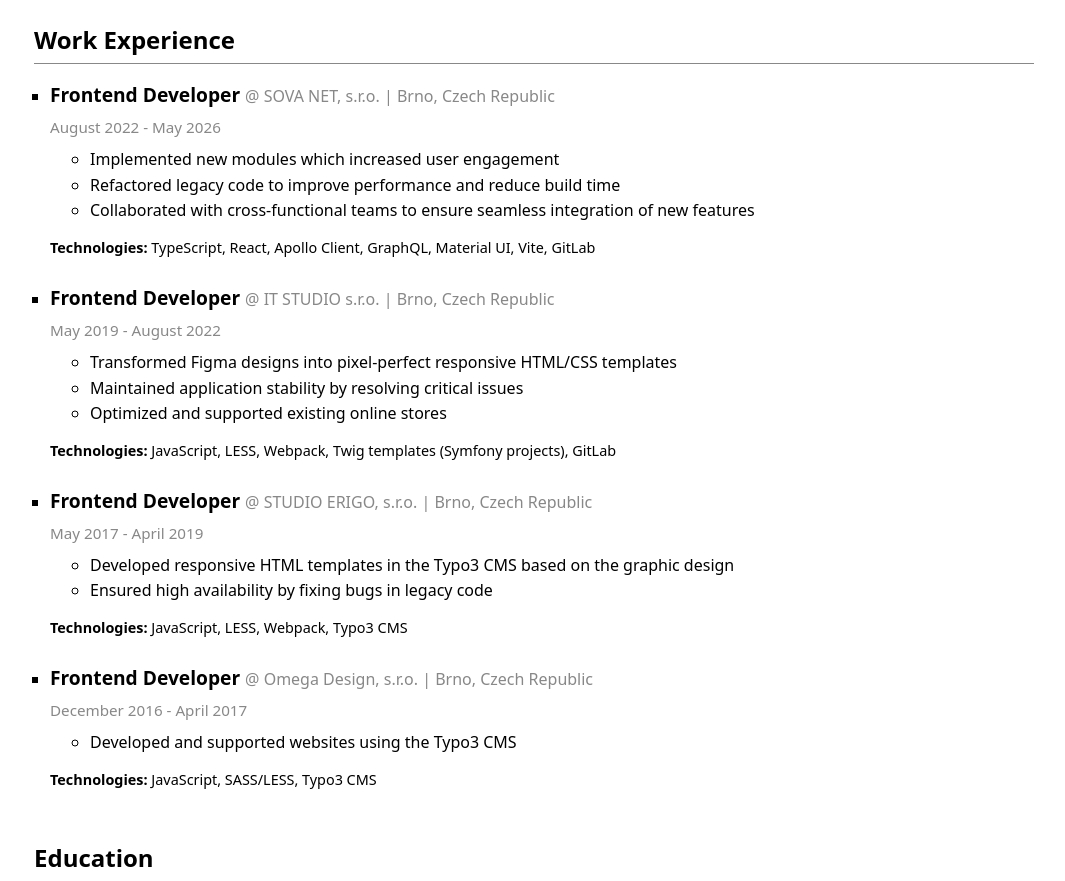
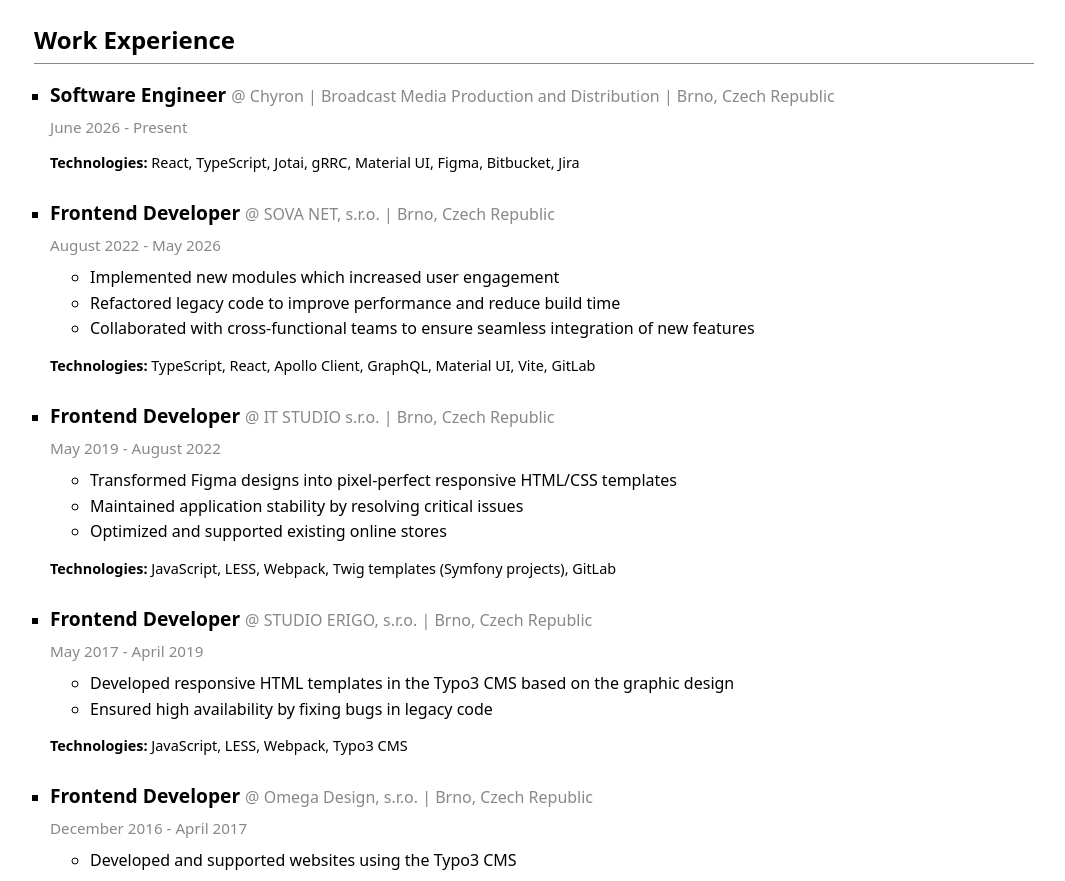
Before and after one commit to pkuzmich/cv, a plain HTML site: page index.html in a window 1280 px wide. Shown: the part 1098-1979 px from the top of the page, without its empty margins (106-1171 px from the left). Drawn offline with Linux system fonts and the light colour scheme.

Commit message:
Add work experience for Software Engineer role at Chyron

```diff
--- a/index.html
+++ b/index.html
@@ -179,6 +179,31 @@
                     <li itemscope itemtype="https://schema.org/OrganizationRole">
                         <div class="job-header">
                             <strong class="job-title" itemprop="roleName">
+                                Software Engineer
+                            </strong>
+                            <span
+                                class="secondary"
+                                itemprop="worksFor"
+                                itemscope
+                                itemtype="https://schema.org/Organization"
+                            >
+                                @
+                                <span itemprop="name">Chyron | Broadcast Media Production and Distribution | Brno, Czech Republic</span>
+                            </span>
+                        </div>
+                        <p class="date-range">
+                            <time datetime="2026-06">June 2026</time>
+                            -
+                            Present
+                        </p>
+                        <p class="tech-stack">
+                            <strong>Technologies:</strong>
+                            React, TypeScript, Jotai, gRRC, Material UI, Figma, Bitbucket, Jira
+                        </p>
+                    </li>
+                    <li itemscope itemtype="https://schema.org/OrganizationRole">
+                        <div class="job-header">
+                            <strong class="job-title" itemprop="roleName">
                                 Frontend Developer
                             </strong>
                             <span
```
